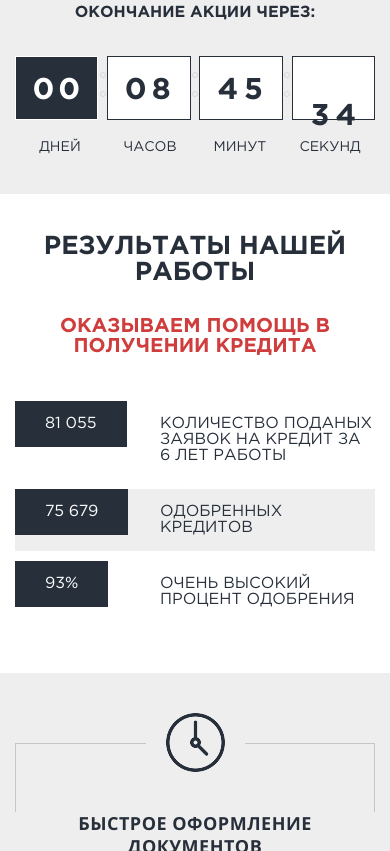
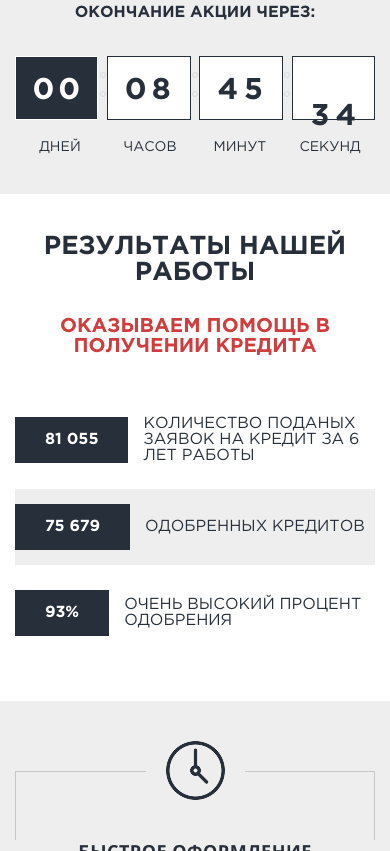
Before and after one commit to rydolif/proekt-kredit2, a website: page app/index.html in a window 390 px wide. Shown: the part 1155-2006 px from the top of the page. Drawn offline with nearby package versions, Linux system fonts and the light colour scheme; files that its build step writes are made by us from their sources.

Commit message:
правки

```diff
--- a/app/index.html
+++ b/app/index.html
@@ -107,16 +107,16 @@
 
 				<ul>
 					<li>
-						<span>81 055</span>
-						КОЛИЧЕСТВО ПОДАНЫХ ЗАЯВОК НА КРЕДИТ ЗА 6 ЛЕТ РАБОТЫ
+						<b>81 055</b>
+						<span>КОЛИЧЕСТВО ПОДАНЫХ ЗАЯВОК НА КРЕДИТ ЗА 6 ЛЕТ РАБОТЫ</span>
 					</li>
 					<li>
-						<span>75 679</span>
-						ОДОБРЕННЫХ КРЕДИТОВ
+						<b>75 679</b>
+						<span>ОДОБРЕННЫХ КРЕДИТОВ</span>
 					</li>
 					<li>
-						<span> 93% </span>
-						ОЧЕНЬ ВЫСОКИЙ ПРОЦЕНТ ОДОБРЕНИЯ
+						<b> 93% </b>
+						<span>ОЧЕНЬ ВЫСОКИЙ ПРОЦЕНТ ОДОБРЕНИЯ</span>
 					</li>
 				</ul>
 			</div>
--- a/app/sass/_media.sass
+++ b/app/sass/_media.sass
@@ -197,12 +197,16 @@
 
 		li
 			position: relative
-			padding-left: 145px
+			display: flex
 
-		span
-			position: absolute
-			left: 0
-			top: 0
+		b
+			white-space: nowrap
+
+
+		// span
+		// 	position: absolute
+		// 	left: 0
+		// 	top: 0
 
 	.info
 
--- a/app/sass/main.sass
+++ b/app/sass/main.sass
@@ -172,7 +172,10 @@
 		justify-content: space-between
 
 	&__content
-		width: 35%
+		width: 39%
+
+		span
+			color: $accent
 
 		&_title
 			color: $accent
@@ -252,7 +255,7 @@
 			background: $bgc
 
 
-	span
+	b
 		padding: 15px 30px
 		background: #272f3a
 		color: #fff
```
